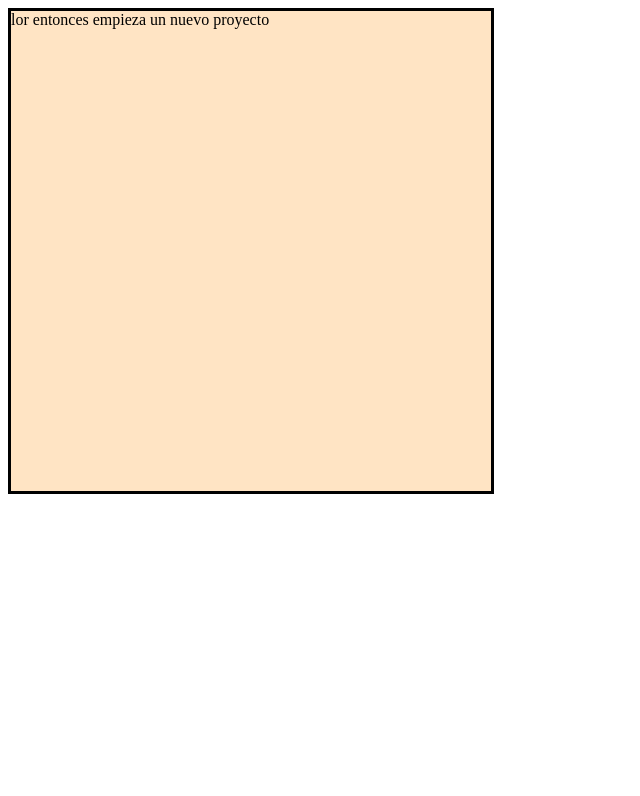
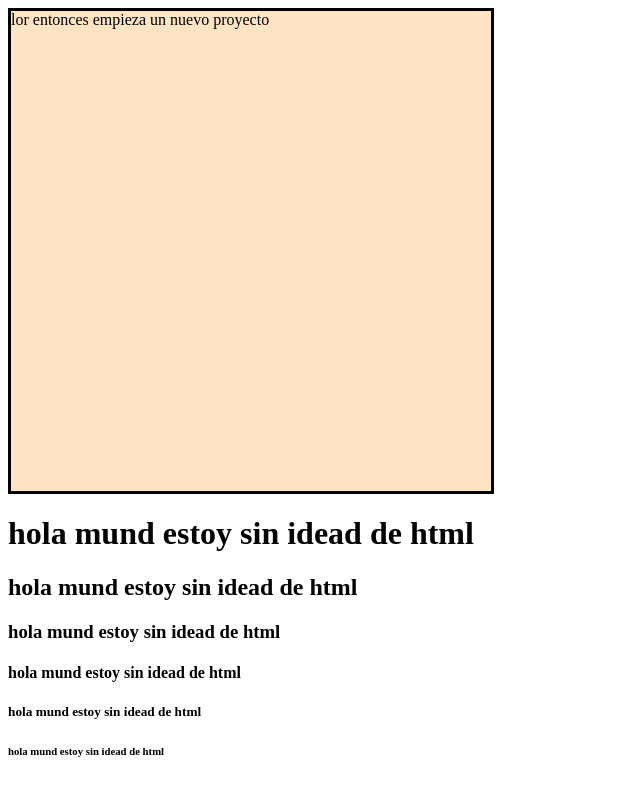
Before and after one commit to SoyKevinRose/respo-de-prueba, a plain HTML site: page index.html in a window 1280 px wide. Shown: the whole page, without its empty margins (0-640 px from the left). Drawn offline with Linux system fonts and the light colour scheme.

Commit message:
cambio en rama

```diff
--- a/index.html
+++ b/index.html
@@ -10,6 +10,11 @@
     <div style="border: 3px solid black; width: 30rem; height: 30rem; background-color: bisque;"
         <h1>lor entonces empieza un nuevo proyecto</h1>
     </div>
-
+    <h1>hola mund estoy sin idead de html</h1>
+    <h2>hola mund estoy sin idead de html</h2>
+    <h3>hola mund estoy sin idead de html</h3>
+    <h4>hola mund estoy sin idead de html</h4>
+    <h5>hola mund estoy sin idead de html</h5>
+    <h6>hola mund estoy sin idead de html</h6>
 </body>
 </html>
```
